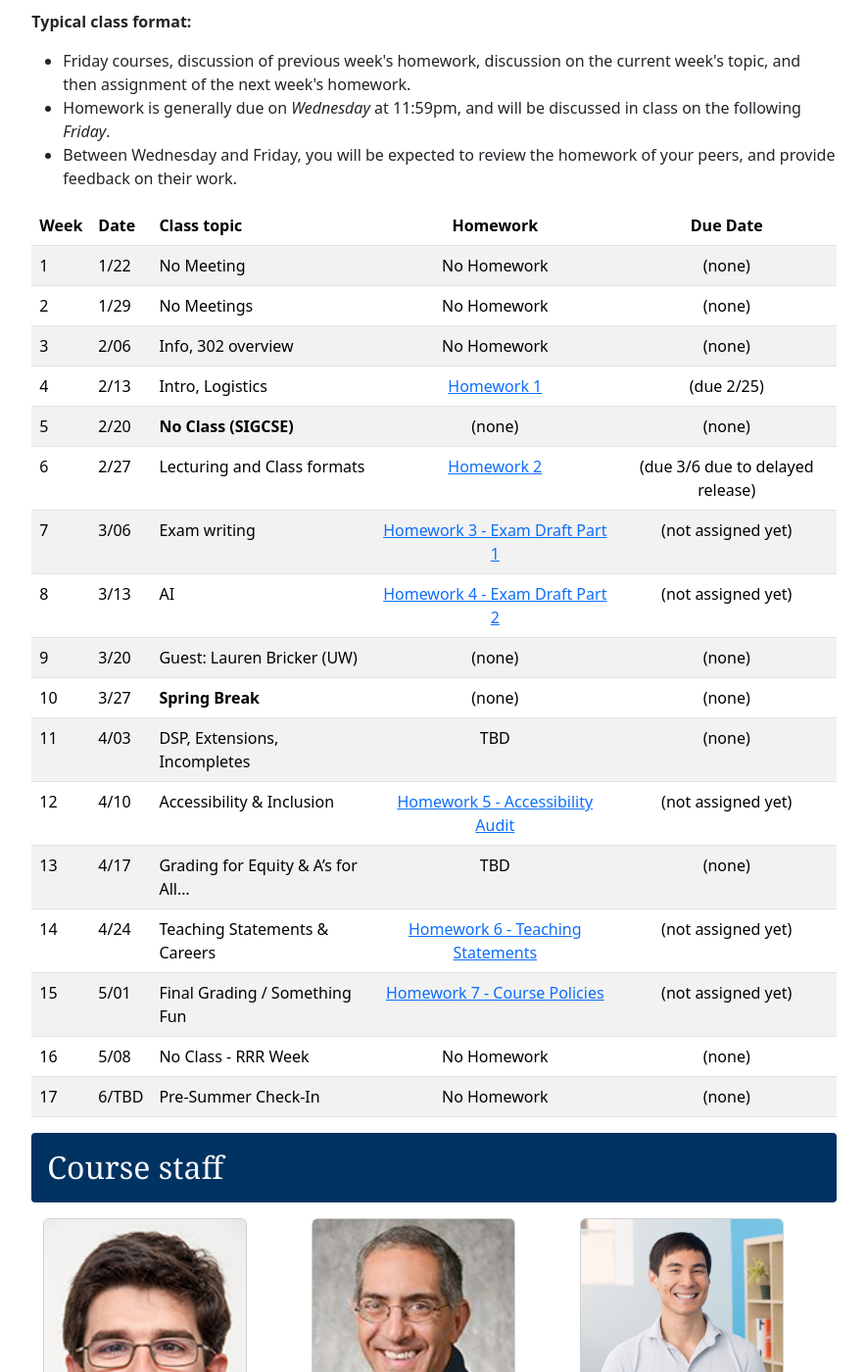
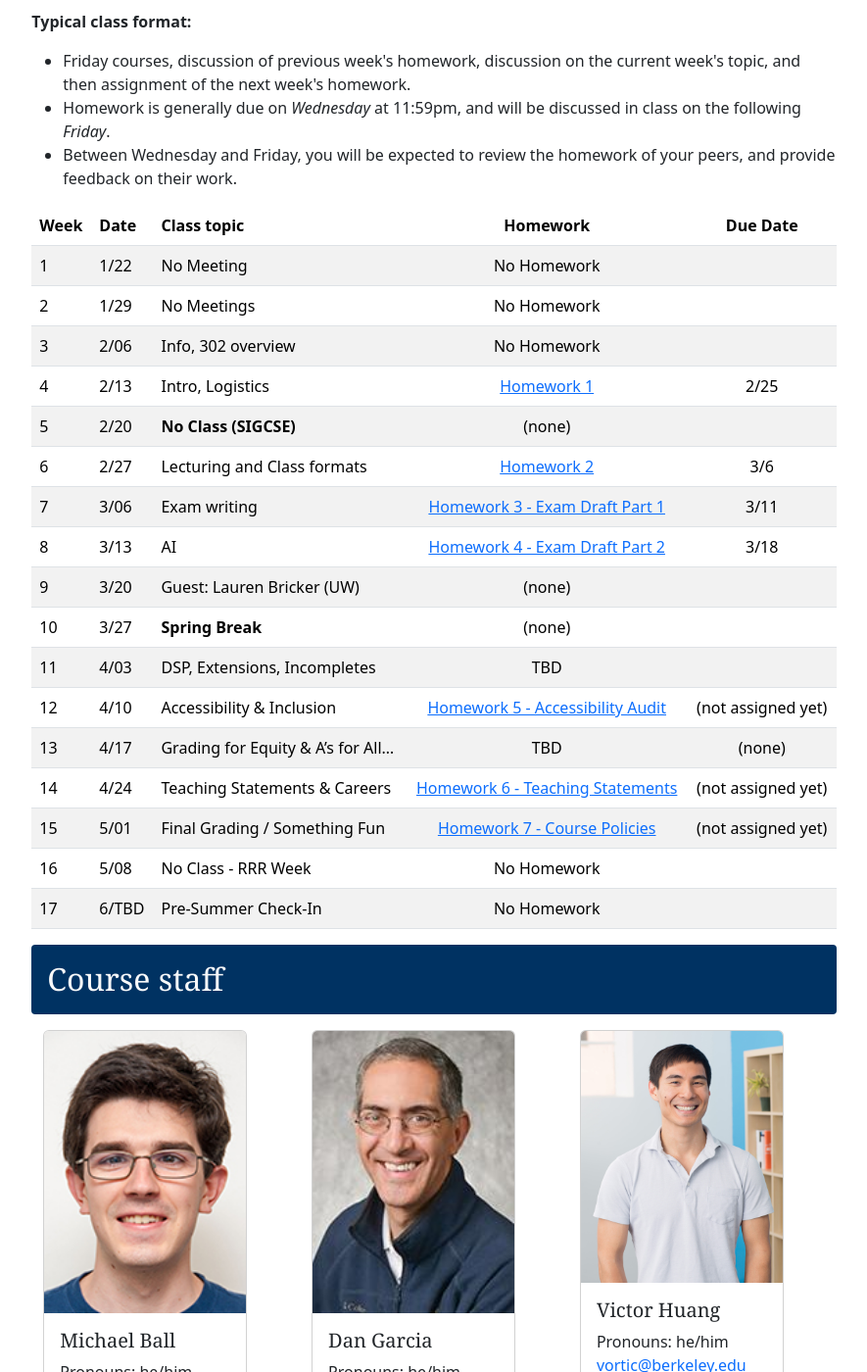
Before and after one commit to berkeley-cs302/sp26, a Jekyll site: the page built from index.md, in a window 1280 px wide and 1400 px high, scrolled down 380 px. Shown: the whole window at 98% size, without its empty margins (197-1082 px from the left). Built offline with Jekyll 4.4.1, drawn with Linux system fonts in a browser that asks for light colours; some web fonts are replaced.

Commit message:
Update index.md
removed (none) and parens around due date

```diff
--- a/index.md
+++ b/index.md
@@ -23,23 +23,23 @@ _Homework assignments which say "Spring 2025" at the top are last years versions
 {:.table .table-striped}
 | Week | Date | Class topic | Homework | Due Date |
 |:-----|------|-------------|:---------:|:---------:|
-| 1    | 1/22 | No Meeting | No Homework | (none) |
-| 2    | 1/29 | No Meetings | No Homework | (none) |
-| 3    | 2/06 | Info, 302 overview | No Homework | (none) |
-| 4    | 2/13 | Intro, Logistics | [Homework 1][hw1] | (due 2/25) |
-| 5    | 2/20 | **No Class (SIGCSE)** | (none) | (none) |
-| 6    | 2/27 | Lecturing and Class formats | [Homework 2][hw2] | (due 3/6 due to delayed release) |
-| 7    | 3/06 | Exam writing | [Homework 3 - Exam Draft Part 1][hw3] | (not assigned yet) |
-| 8    | 3/13 | AI | [Homework 4 - Exam Draft Part 2][hw4] | (not assigned yet) |
-| 9    | 3/20 | Guest: Lauren Bricker (UW) | (none) | (none) |
-| 10   | 3/27 | **Spring Break** | (none) | (none) |
-| 11   | 4/03 | DSP, Extensions, Incompletes | TBD | (none) |
+| 1    | 1/22 | No Meeting | No Homework |   |
+| 2    | 1/29 | No Meetings | No Homework |  |
+| 3    | 2/06 | Info, 302 overview | No Homework |  |
+| 4    | 2/13 | Intro, Logistics | [Homework 1][hw1] | 2/25 |
+| 5    | 2/20 | **No Class (SIGCSE)** | (none) |  |
+| 6    | 2/27 | Lecturing and Class formats | [Homework 2][hw2] | 3/6 |
+| 7    | 3/06 | Exam writing | [Homework 3 - Exam Draft Part 1][hw3] | 3/11 |
+| 8    | 3/13 | AI | [Homework 4 - Exam Draft Part 2][hw4] | 3/18 |
+| 9    | 3/20 | Guest: Lauren Bricker (UW) | (none) |  |
+| 10   | 3/27 | **Spring Break** | (none) |  |
+| 11   | 4/03 | DSP, Extensions, Incompletes | TBD |  |
 | 12   | 4/10 | Accessibility & Inclusion |[Homework 5 - Accessibility Audit][hw5] | (not assigned yet) |
 | 13   | 4/17 | Grading for Equity & A's for All... | TBD | (none) |
 | 14   | 4/24 | Teaching Statements & Careers | [Homework 6 - Teaching Statements][hw6] | (not assigned yet)|
 | 15   | 5/01 | Final Grading / Something Fun | [Homework 7 - Course Policies][hw7] | (not assigned yet) |
-| 16   | 5/08 | No Class - RRR Week | No Homework | (none) |
-| 17   | 6/TBD | Pre-Summer Check-In | No Homework | (none) |
+| 16   | 5/08 | No Class - RRR Week | No Homework |  |
+| 17   | 6/TBD | Pre-Summer Check-In | No Homework |  |
 
 [hw1]: /sp26/hw/hw1
 [hw2]: /sp26/hw/hw2
```
